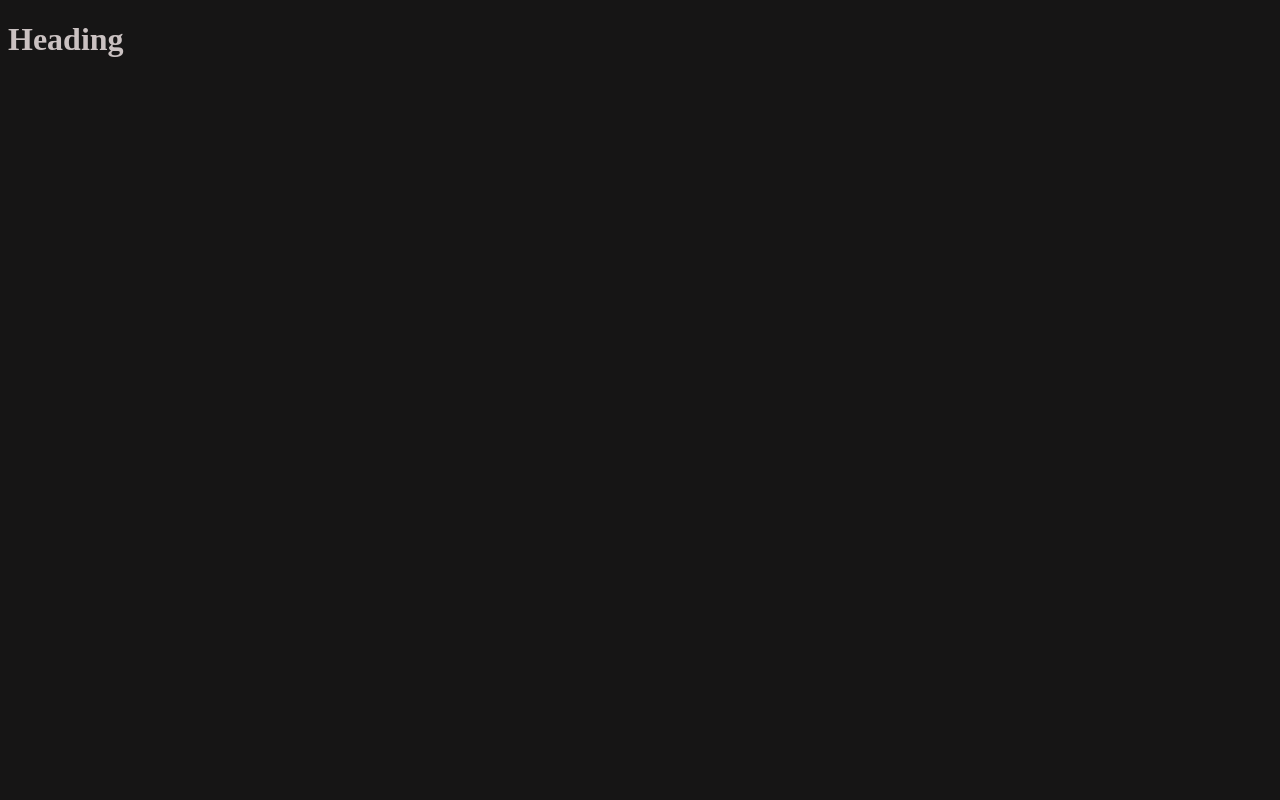
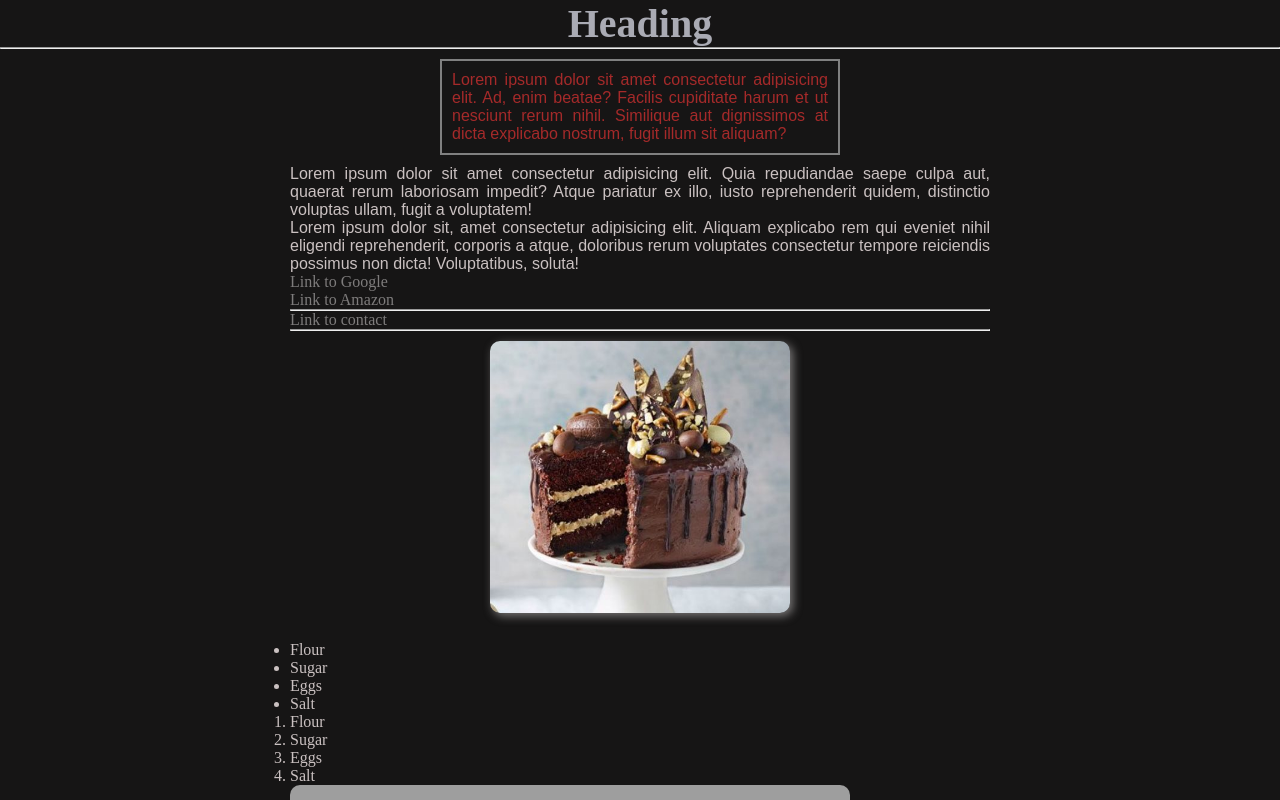
Before and after one commit to RomanSchmid/html-css, a plain HTML site: page index.html in a window 1280 px wide. Shown: the top 800 px of the page. Drawn offline with Linux system fonts and the light colour scheme; grey boxes are pictures that could not be loaded.

Commit message:
HTML and CSS practicing

```diff
--- a/index.html
+++ b/index.html
@@ -9,5 +9,36 @@
 </head>
 <body>
     <h1>Heading</h1>
+    <hr>
+    <div class="container">
+        <p class="first-p">Lorem ipsum dolor sit amet consectetur adipisicing elit. Ad, enim beatae? Facilis cupiditate harum et ut nesciunt rerum nihil. Similique aut dignissimos at dicta explicabo nostrum, fugit illum sit aliquam?</p>
+        <p>Lorem ipsum dolor sit amet consectetur adipisicing elit. Quia repudiandae saepe culpa aut, quaerat rerum laboriosam impedit? Atque pariatur ex illo, iusto reprehenderit quidem, distinctio voluptas ullam, fugit a voluptatem!</p>
+        <p>Lorem ipsum dolor sit, amet consectetur adipisicing elit. Aliquam explicabo rem qui eveniet nihil eligendi reprehenderit, corporis a atque, doloribus rerum voluptates consectetur tempore reiciendis possimus non dicta! Voluptatibus, soluta!</p>
+
+        <a href="https://www.google.com/" target="_blank">Link to Google</a><br>
+        <a href="https://www.amazon.com/" target="_blank">Link to Amazon</a>
+        <hr>
+        <a href="contact.html">Link to contact</a>
+        <hr>
+        <!-- I am a comment! -->
+        <img src="images/cake.jpg" alt="Cake"><br>
+
+        <ul>
+            <li>Flour</li>
+            <li>Sugar</li>
+            <li>Eggs</li>
+            <li>Salt</li>
+        </ul>
+
+        <ol>
+            <li>Flour</li>
+            <li>Sugar</li>
+            <li>Eggs</li>
+            <li>Salt</li>
+        </ol>
+
+        <iframe width="560" height="315" src="https://www.youtube.com/embed/aektGndmyew" title="YouTube video player" frameborder="0" allow="accelerometer; autoplay; clipboard-write; encrypted-media; gyroscope; picture-in-picture" allowfullscreen></iframe>
+    </div>
+
 </body>
 </html>
--- a/style.css
+++ b/style.css
@@ -1,4 +1,51 @@
+* {
+    margin: 0;
+    padding: 0;
+    box-sizing: border-box;
+}
+/* comment */
 body {
     background: rgb(22, 21, 21);
-    color: rgb(202, 193, 193)
+    color: rgb(202, 193, 193);
 }
+
+a {
+    color: rgb(126, 124, 124);
+    text-decoration: none;
+}
+
+h1 {
+    color: #aaabb4;
+    font-size: 40px;
+    text-align: center;
+}
+
+p {
+    font-family: Arial, Helvetica, sans-serif;
+    text-align: justify;
+}
+
+.first-p {
+    color: brown;
+    border: 2px solid gray;
+    padding: 10px;
+    width: 400px;
+    margin: 10px auto;
+}
+
+img {
+    width: 300px;
+    border-radius: 10px;
+    box-shadow: 3px 3px 10px rgb(121, 119, 119);
+    display: block;
+    margin: 10px auto;
+}
+
+iframe {
+    border-radius: 10px;
+}
+
+.container {
+    width: 700px;
+    margin: 0 auto;
+}
```
Also changed, not shown: contact.html (added, +14 -0 lines), indexTest.html (added, +25 -0 lines), styleTest.css (added, +20 -0 lines), images/cake.jpg (added).
